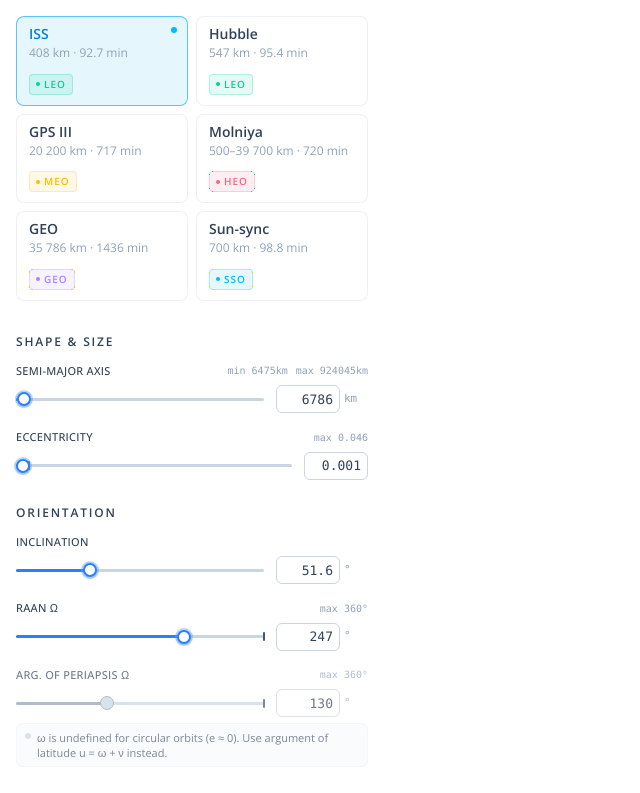
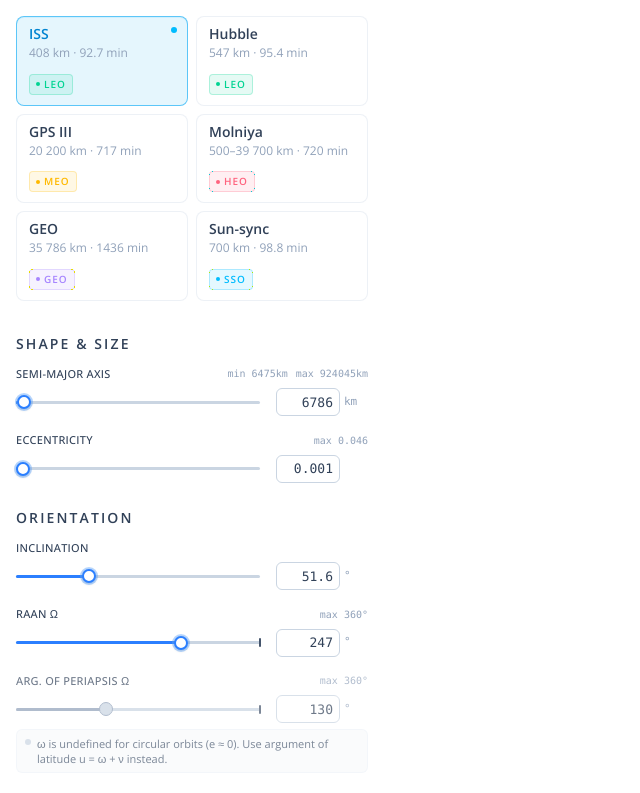
Before and after one commit to coding-oksana/orbital-parameters, a React (Vite) app: page / in a window 1280 px wide. Shown: the top 793 px of the page, without its empty margins (0-640 px from the left). Built offline with nearby package versions, Linux system fonts and the light colour scheme.

Commit message:
:lipstick: Fixed width of the sliders

```diff
--- a/src/components/Slider.tsx
+++ b/src/components/Slider.tsx
@@ -94,8 +94,6 @@ export function KeplerianSlider({
       ? (clamp(Math.min(value, effectiveMax), min, max) - min) / railRange
       : 0;
 
-  // Full-opacity, higher-saturation fills so the filled track reads clearly
-  // against the (now also darker) background rail in every state.
   const trackColor = isDisabled
     ? 'bg-slate-400 dark:bg-slate-500'
     : outOfRange
@@ -224,7 +222,16 @@ export function KeplerianSlider({
           />
         </div>
 
-        <div className="flex items-center gap-1 shrink-0">
+        {/*
+          Fixed-width, right-aligned block for value + unit. Previously the
+          unit <span> was only rendered when `unit` existed, so rows without
+          a unit (e.g. Eccentricity) produced a narrower trailing block and
+          drifted out of alignment with every other row. Now the block has
+          an explicit width and the unit slot always renders (empty string
+          when there's no unit), so every row's right edge lands in the
+          same place regardless of unit text or its absence.
+        */}
+        <div className="flex items-center gap-1 w-24 shrink-0 justify-end">
           <input
             ref={inputRef}
             type="text"
@@ -250,11 +257,9 @@ export function KeplerianSlider({
               ${inputBorderClass}
             `}
           />
-          {unit && (
-            <span className="text-[11px] text-slate-400 dark:text-slate-500 font-mono w-6 shrink-0">
-              {unit}
-            </span>
-          )}
+          <span className="text-[11px] text-slate-400 dark:text-slate-500 font-mono w-6 shrink-0 text-left">
+            {unit ?? ''}
+          </span>
         </div>
       </div>
 
--- a/src/components/SliderGroup.tsx
+++ b/src/components/SliderGroup.tsx
@@ -28,7 +28,7 @@ export function SliderGroup({
 
   return (
     <div className="flex flex-col gap-3">
-      <p className="text-[12px] font-semibold tracking-[0.15em] text-slate-700 uppercase select-none">
+      <p className="text-[14px] font-semibold tracking-[0.15em] text-slate-700 uppercase select-none">
         {title}
       </p>
 
```
